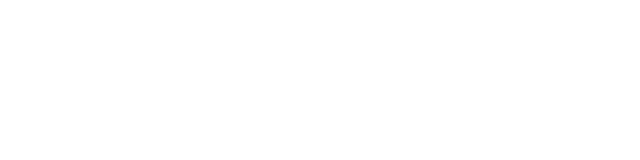
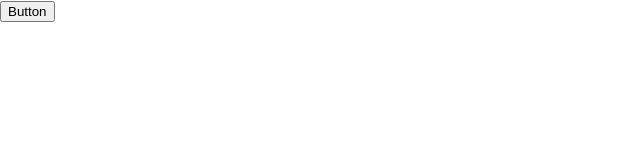
Before and after one commit to jamesdbailey/classasynccallback, a React (Create React App) app: page / in a window 1280 px wide. Shown: the top 160 px of the page, without its empty margins (0-640 px from the left). Built offline with nearby package versions, Linux system fonts and the light colour scheme; the HTML template or start-up script is replaced by a standard one.

Commit message:
use a button instead of useEffect

```diff
--- a/src/MyProvider.js
+++ b/src/MyProvider.js
@@ -29,9 +29,11 @@
 		console.log("returned from await");
 	}
 
-	React.useEffect(() => {
-		asyncCall();
-	});
+	return (
+		<div>
+			<button onClick={asyncCall}>Button</button>
+		</div>
+	)
 }
 
 export default MyProvider;
```
